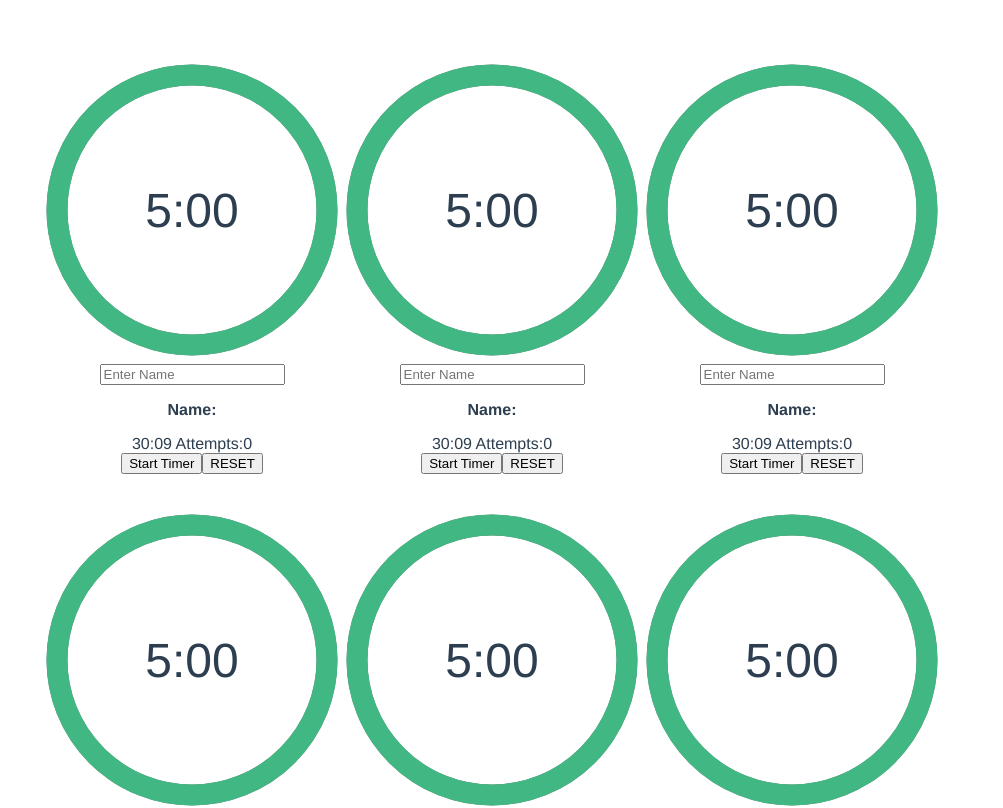
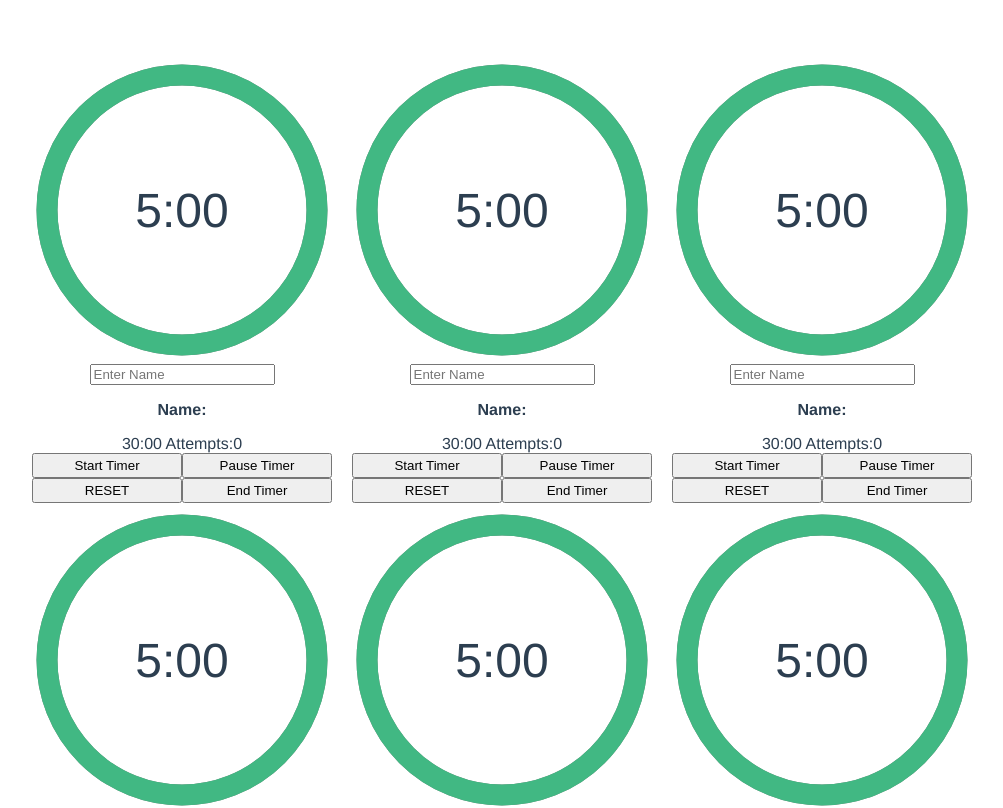
Before and after one commit to TheCoaxial/VueTimer, a Vue app: page / in a window 1280 px wide. Shown: the top 808 px of the page, without its empty margins (148-1151 px from the left). Built offline with nearby package versions, Linux system fonts and the light colour scheme.

Commit message:
added mp3 for an alarm when time runs out

```diff
--- a/src/components/Timer.vue
+++ b/src/components/Timer.vue
@@ -24,17 +24,35 @@
 
     <span class=""> Attempts:{{ numberOfAttempts }} </span>
     <div></div>
-    <button class=""
+    <div  >
+      <div>
+      <button class="button"
         @click="startTimer"
       >
       Start Timer
       </button>
-    <button
+
+      <button class="button"
+        @click="pauseTimer"
+      >
+      Pause Timer
+      </button>
+      </div>
+
+      <div>
+      <button class="button"
         @click="resetTime"
       >
       RESET
       </button>
 
+      <button class="button"
+        @click="endTimer"
+      >
+      End Timer
+      </button>
+      </div>
+    </div>
   </div>
 </template>
 
@@ -42,6 +60,8 @@
 const FULL_DASH_ARRAY = 283;
 const WARNING_THRESHOLD = 60;
 const ALERT_THRESHOLD = 15;
+
+const audioFile = new Audio(require('../assets/Creepy-clock-chiming.mp3'));
 
 
 const COLOR_CODES = {
@@ -66,6 +86,7 @@ export default {
   data() {
     return {
       timePassed: 0,
+      halfHourTimerInterval: null,
       timerInterval: null,
       halfHourTimer: 0,
       numberOfAttempts: 0,
@@ -79,9 +100,9 @@ export default {
     },
 
     formattedTimeLeft() {
-      const timeLeft = this.timeLeft;
-      const minutes = Math.floor(timeLeft / 60);
-      let seconds = timeLeft % 60;
+      let timeLeftStill = this.timeLeft;
+      const minutes = Math.floor(timeLeftStill / 60);
+      let seconds = timeLeftStill % 60;
 
       if (seconds < 10) {
         seconds = `0${seconds}`;
@@ -90,9 +111,9 @@ export default {
       return `${minutes}:${seconds}`;
     },
     formattedTimePassed() {
-      const halfHourTimer = this.halfHourClock;
-      let minutes = Math.floor(halfHourTimer / 60);
-      let seconds = halfHourTimer % 60;
+      const halfHour = this.halfHourClock;
+      let minutes = Math.floor(halfHour / 60);
+      let seconds = halfHour % 60;
 
       if (seconds < 10) {
         seconds = `0${seconds}`;
@@ -102,11 +123,11 @@ export default {
     },
 
     timeLeft() {
-      return TIME_LIMIT - this.timePassed;
+      return  TIME_LIMIT - this.timePassed;
     },
 
     halfHourClock() {
-      return HALF_HOUR - this.halfHourTimer + 9;
+      return HALF_HOUR - this.halfHourTimer;
     },
 
     timeFraction() {
@@ -138,17 +159,32 @@ export default {
   methods: {
     onTimesUp() {
       clearInterval(this.timerInterval);
-      clearInterval(this.halfHourClock);
+      audioFile.play();
     },
 
     startTimer() {
       this.timerInterval = setInterval(() => (this.timePassed += 1), 1000);
-      this.halfHourTimer = setInterval(() => (this.halfHourTimer += 1), 1000);
+      this.halfHourTimerInterval = setInterval(() => (this.halfHourTimer += 1), 1000);
     },
 
     resetTime() {
       this.numberOfAttempts +=1;
       this.timePassed = 0;
+    },
+
+    endTimer() {
+      clearInterval(this.timerInterval);
+      clearInterval(this.halfHourTimerInterval);
+      this.timePassed = 0;
+      this.halfHourTimer = 0;
+      this.numberOfAttempts = 0;
+      audioFile.pause();
+      audioFile.currentTime = 0;
+    },
+
+    pauseTimer() {
+      clearInterval(this.timerInterval);
+      clearInterval(this.halfHourTimerInterval);
     }
   }
 };
@@ -161,6 +197,7 @@ export default {
   position: relative;
   width: 300px;
   height: 150px;
+  padding-left: 20px;
 /* Removes SVG styling that would hide the time label */
   &__circle {
     fill: none;
@@ -184,6 +221,10 @@ export default {
     justify-content: center;
 
     font-size: 48px;
+  }
+  &__flex {
+
+    justify-content: center;
   }
 
   &__path-remaining {
@@ -212,6 +253,10 @@ export default {
     transform: scaleX(-1);
   }
 }
+.button {
+  width: 50%;
+  height: 25px;
+}
 p {
   font-weight: bold;
 }
```
Lines whose indentation alone changed are shown as unchanged.
